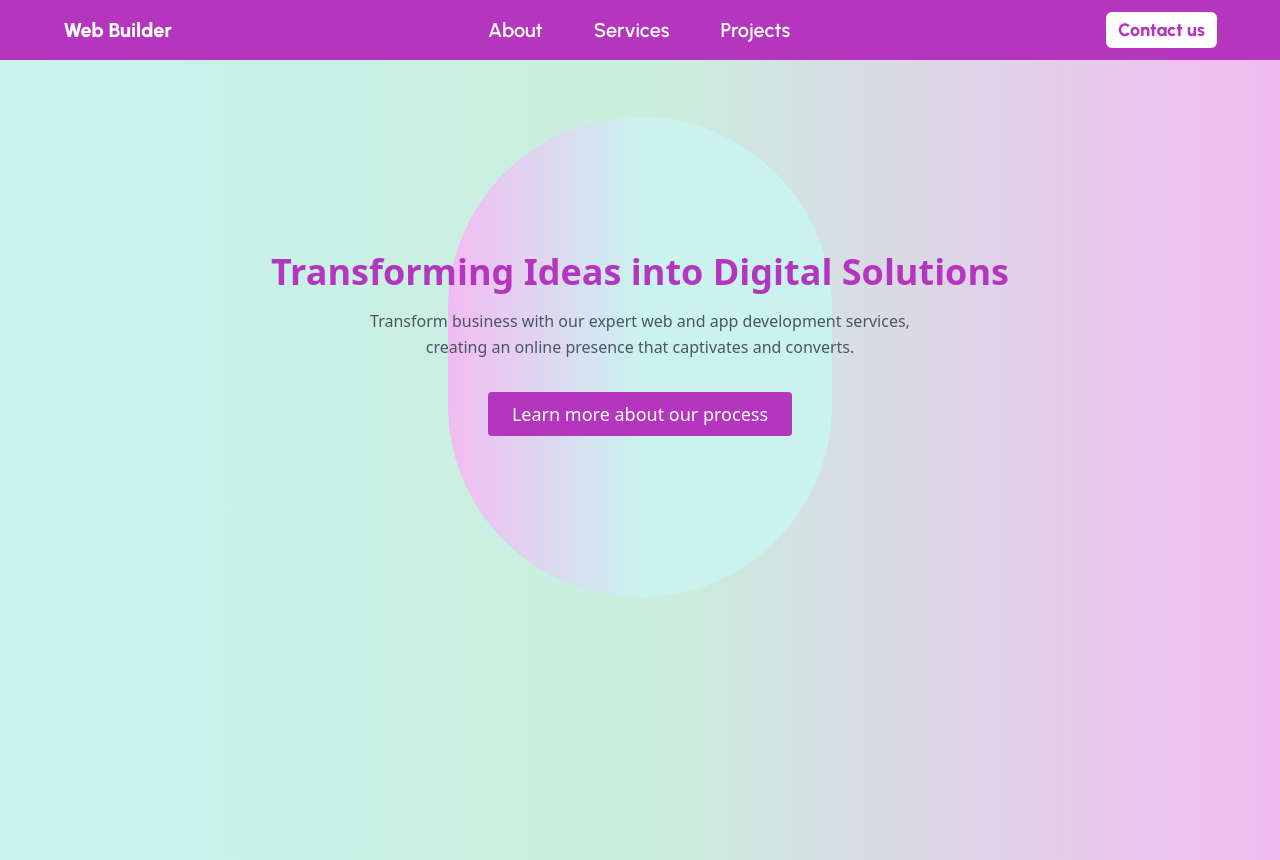
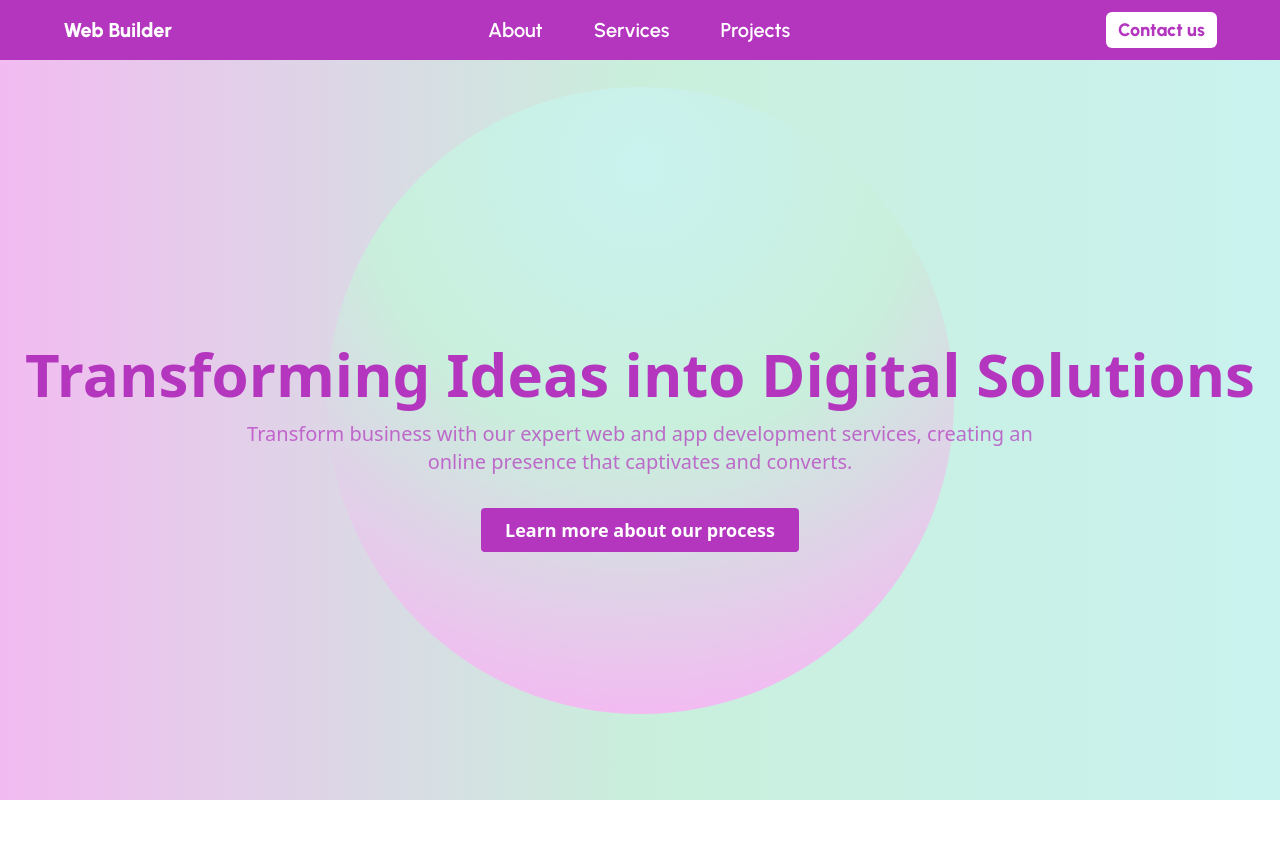
Before and after one commit to Sahilj11/Portfoliocompany, a website: page src/index.html in a window 1280 px wide. After the commit the page ends 800 px from the top, so only its background shows below. Drawn offline with nearby package versions, Linux system fonts and the light colour scheme; a web font is replaced by a local one.

Commit message:
added svg for circle
- changed gradient direction in hero section
- made navbar absolute
- add nowrap to title text
- changed color of subheading and hover effect on main button

```diff
--- a/src/index.html
+++ b/src/index.html
@@ -1,23 +1,26 @@
-<!DOCTYPE html>
+<!doctype html>
 <html lang="en">
+
 <head>
-    <meta charset="UTF-8">
-    <meta name="viewport" content="width=device-width, initial-scale=1.0">
+    <meta charset="UTF-8" />
+    <meta name="viewport" content="width=device-width, initial-scale=1.0" />
     <title>Document</title>
     <script type="module" src="https://unpkg.com/ionicons@7.1.0/dist/ionicons/ionicons.esm.js"></script>
     <script nomodule src="https://unpkg.com/ionicons@7.1.0/dist/ionicons/ionicons.js"></script>
-    <link rel="stylesheet" type="" href="./output.css">
+    <link rel="stylesheet" type="" href="./output.css" />
 </head>
+
 <body>
     <div class="wraper">
         <!-- NAVIGATION BAR -->
-    <header class="bg-container font-urban">
-      <nav class="flex items-center  p-3 justify-between w-[92%]  mx-auto">
+        <header class="bg-container font-urban absolute w-full">
+            <nav class="flex items-center p-3 justify-between w-[92%] mx-auto">
                 <div class="text-white text-xl font-extrabold">
                     <h2>Web Builder</h2>
                 </div>
-          <div class="nav-links md:static md:min-h-fit  absolute bg-container min-h-[100vh] left-0 top-[-100%] md:w-auto w-full flex items-center px-5 ">
-              <ul class="flex md:flex-row flex-col  text-white text-xl md:items-center md:gap-[4vw] gap-12">
+                <div
+                    class="nav-links md:static md:min-h-fit absolute bg-container min-h-[100vh] left-0 top-[-100%] md:w-auto w-full flex items-center px-5">
+                    <ul class="flex md:flex-row flex-col text-white text-xl md:items-center md:gap-[4vw] gap-12">
                         <li>
                             <a class="hover:text-black font-semibold" href="#">About</a>
                         </li>
@@ -27,32 +30,46 @@
                         <li>
                             <a class="hover:text-black font-semibold" href="#">Projects</a>
                         </li>
-
                     </ul>
                 </div>
                 <div class="flex items-center gap-4">
-               <button class="bg-white px-3 py-1 rounded-md text-container text-lg font-extrabold  ">Contact us</button>
-              <ion-icon onclick="onToggleMenu(this)" class="text-2xl md:hidden cursor-pointer" name="menu"></ion-icon>
+                    <button class="bg-white px-3 py-1 rounded-md text-container text-lg font-extrabold">
+                        Contact us
+                    </button>
+                    <ion-icon onclick="onToggleMenu(this)" class="text-2xl md:hidden cursor-pointer"
+                        name="menu"></ion-icon>
                 </div>
             </nav>
         </header>
 
         <!-- HERO SECTION -->
-  <section class="text-gray-600  min-h-[100vh] body-font bg-gradient-to-r w-full from-gradientstart via-gradientmiddle to-gradientend">
+        <section
+            class="min-h-[100vh] body-font bg-gradient-to-r w-full to-gradientstart via-gradientmiddle from-gradientend flex justify-center items-center">
             <div class="container mx-auto flex px-5 py-24 items-center justify-center flex-col relative">
-      <div class="circle w-[90%] sm:w-[60%] md:w-[45%] lg:w-[30%] top-[12%] absolute rounded-full bg-gradient-to-r from-gradientend via-gradientstart to-gradientstart h-[50vh] md:h-[60vh] lg:h-[70vh] xl:h-[30vh]"></div>
-      <div class="text-center lg:w-2/3 z-10 w-full mt-24">
-        <h1 class="title-font sm:text-4xl text-container text-3xl mb-4 font-bold">Transforming Ideas into Digital Solutions</h1>
-        <p class="mb-8 lg:w-2/3 text-center mx-auto leading-relaxed">Transform business with our expert web and app development services, creating an online presence that captivates and converts.</p>
+                <div class="absolute">
+                    <img src="assets/backgroundcircle.svg" alt="" />
+                </div>
+                <div class="text-center z-10 w-full mt-24">
+                    <h1 class="title-font xl:text-6xl text-container md:text-4xl mb-4 font-bold lg:text-nowrap w-full">
+                        Transforming Ideas into Digital Solutions
+                    </h1>
+                    <p
+                        class="mb-8 lg:w-2/3 text-center mx-auto leading-relaxed xl:text-xl text-container opacity-70 md:text-md">
+                        Transform business with our expert web and app development
+                        services, creating an online presence that captivates and
+                        converts.
+                    </p>
                     <div class="flex justify-center">
-          <button class="inline-flex text-white bg-container border-0 py-2 px-6 focus:outline-none hover:bg-purple-600 rounded text-lg">Learn more about our process</button>
+                        <button
+                            class="font-bold inline-flex text-white hover:text-container bg-container border-0 py-2 px-6 focus:outline-none hover:bg-white hover:border-6 rounded text-lg">
+                            Learn more about our process
+                        </button>
                     </div>
                 </div>
             </div>
         </section>
-
-
     </div>
     <script src="script.js"></script>
 </body>
+
 </html>
```
Also changed, not shown: src/assets/backgroundcircle.svg (added), src/output.css. Lines whose indentation alone changed are shown as unchanged.
